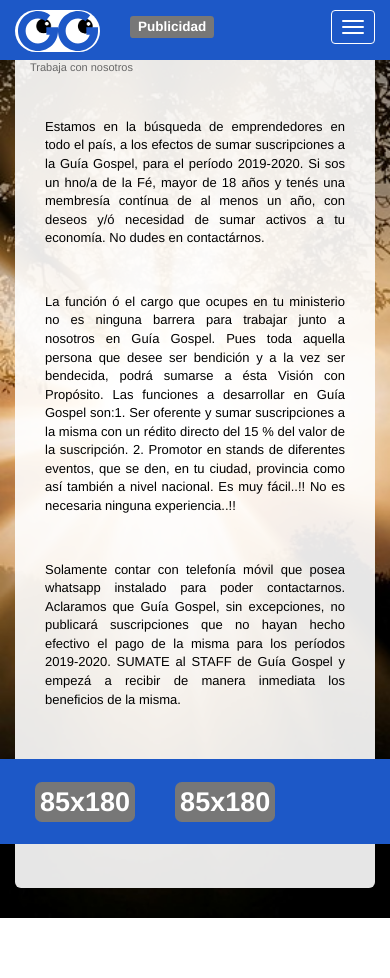
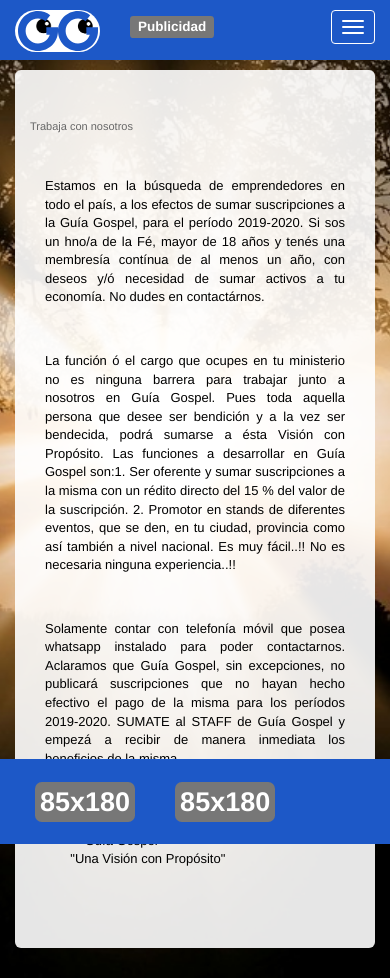
Before and after one commit to 4island/GuiaG_React_Webpack_Sass, a React app: page /trabaja in a window 390 px wide. Before the commit the page ends 918 px from the top, so only its background shows below. Built offline with nearby package versions, Linux system fonts and the light colour scheme; some icons are missing.

Commit message:
My site ready for deployment.

```diff
--- a/src/menuPages/menuPages.scss
+++ b/src/menuPages/menuPages.scss
@@ -1,8 +1,7 @@
 .jumbotron_about{
   background-color: rgba(255,255,255,0.9);
-  margin-top:3%;
   color:rgb(0, 0, 0);
-
+  margin-top: 100px;
 }
 
 .show-grid {
@@ -42,9 +41,19 @@
 
 @media only screen and (max-width: 768px) {
 
-  .jumbotron_about p {
-    font-size: 13px !important;
-    font-weight: 100;
+  .jumbotron_about {
+    margin-top: 70px;
+    p{
+        font-size: 13px !important;
+        font-weight: 100;
+    }
+  }
+
 }
 
+@media only screen and (max-width: 320px) {
+
+  .jumbotron_about{
+    margin-top:23%;
+  }
 }
```
